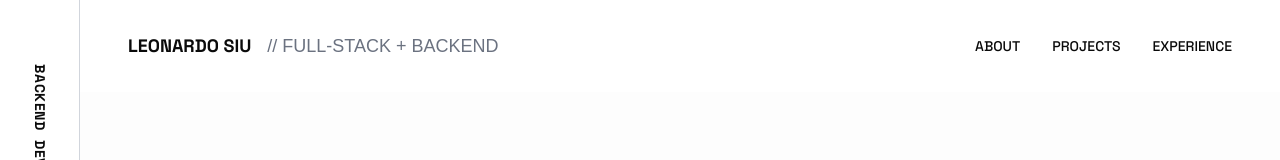
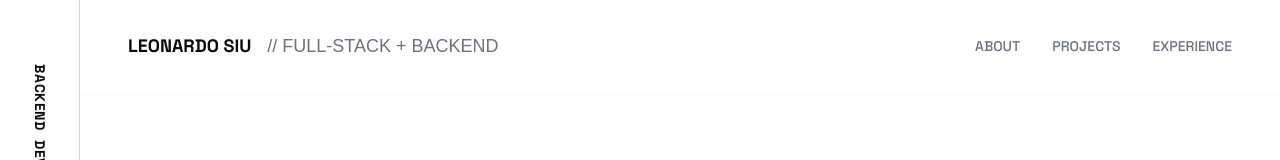
Before and after one commit to leonardosiu/portfolio-dev, a Next.js app: page / in a window 1280 px wide. Shown: the top 160 px of the page. Built offline with nearby package versions, Linux system fonts and the light colour scheme; a web font is replaced by a local one.

Commit message:
feat: add active and hover states to navbar

```diff
--- a/components/layout/MobileNavbar.tsx
+++ b/components/layout/MobileNavbar.tsx
@@ -2,9 +2,11 @@
 
 import Link from "next/link";
 import { useState } from "react";
+import { usePathname } from "next/navigation";
 
 export default function MobileNavbar() {
   const [isMenuOpen, setIsMenuOpen] = useState(false);
+  const pathname = usePathname();
 
   const toggleMenu = () => {
     setIsMenuOpen(!isMenuOpen);
@@ -12,6 +14,13 @@ export default function MobileNavbar() {
 
   const closeMenu = () => {
     setIsMenuOpen(false);
+  };
+
+  const isActive = (path: string) => {
+    if (path === "/") {
+      return pathname === "/";
+    }
+    return pathname.startsWith(path);
   };
 
   return (
@@ -59,21 +68,33 @@ export default function MobileNavbar() {
           <Link
             href="/about"
             onClick={closeMenu}
-            className="hover:text-muted-light dark:hover:text-muted-dark transition-colors"
+            className={`transition-colors ${
+              isActive("/about")
+                ? "text-foreground"
+                : "text-muted-light dark:text-muted-dark hover:text-foreground"
+            }`}
           >
             About
           </Link>
           <Link
             href="/projects"
             onClick={closeMenu}
-            className="hover:text-muted-light dark:hover:text-muted-dark transition-colors"
+            className={`transition-colors ${
+              isActive("/projects")
+                ? "text-foreground"
+                : "text-muted-light dark:text-muted-dark hover:text-foreground"
+            }`}
           >
             Projects
           </Link>
           <Link
             href="/experience"
             onClick={closeMenu}
-            className="hover:text-muted-light dark:hover:text-muted-dark transition-colors"
+            className={`transition-colors ${
+              isActive("/experience")
+                ? "text-foreground"
+                : "text-muted-light dark:text-muted-dark hover:text-foreground"
+            }`}
           >
             Experience
           </Link>
--- a/components/layout/Navbar.tsx
+++ b/components/layout/Navbar.tsx
@@ -1,6 +1,18 @@
+"use client";
+
 import Link from "next/link";
+import { usePathname } from "next/navigation";
 
 export default function Navbar() {
+  const pathname = usePathname();
+
+  const isActive = (path: string) => {
+    if (path === "/") {
+      return pathname === "/";
+    }
+    return pathname.startsWith(path);
+  };
+
   return (
     <nav className="mx-auto max-w-7xl px-12 py-8 hidden md:flex justify-between text-foreground">
       <div className="flex items-center gap-4">
@@ -10,9 +22,36 @@ export default function Navbar() {
         <span className="text-muted-light dark:text-muted-dark text-lg font-mono uppercase">// full-stack + backend</span>
       </div>
       <div className="flex items-center gap-8 text-sm font-medium uppercase">
-        <Link href="/about">About</Link>
-        <Link href="/projects">Projects</Link>
-        <Link href="/experience">Experience</Link>
+        <Link
+          href="/about"
+          className={`transition-colors ${
+            isActive("/about")
+              ? "text-foreground"
+              : "text-muted-light dark:text-muted-dark hover:text-foreground"
+          }`}
+        >
+          About
+        </Link>
+        <Link
+          href="/projects"
+          className={`transition-colors ${
+            isActive("/projects")
+              ? "text-foreground"
+              : "text-muted-light dark:text-muted-dark hover:text-foreground"
+          }`}
+        >
+          Projects
+        </Link>
+        <Link
+          href="/experience"
+          className={`transition-colors ${
+            isActive("/experience")
+              ? "text-foreground"
+              : "text-muted-light dark:text-muted-dark hover:text-foreground"
+          }`}
+        >
+          Experience
+        </Link>
       </div>
     </nav>
   );
```
